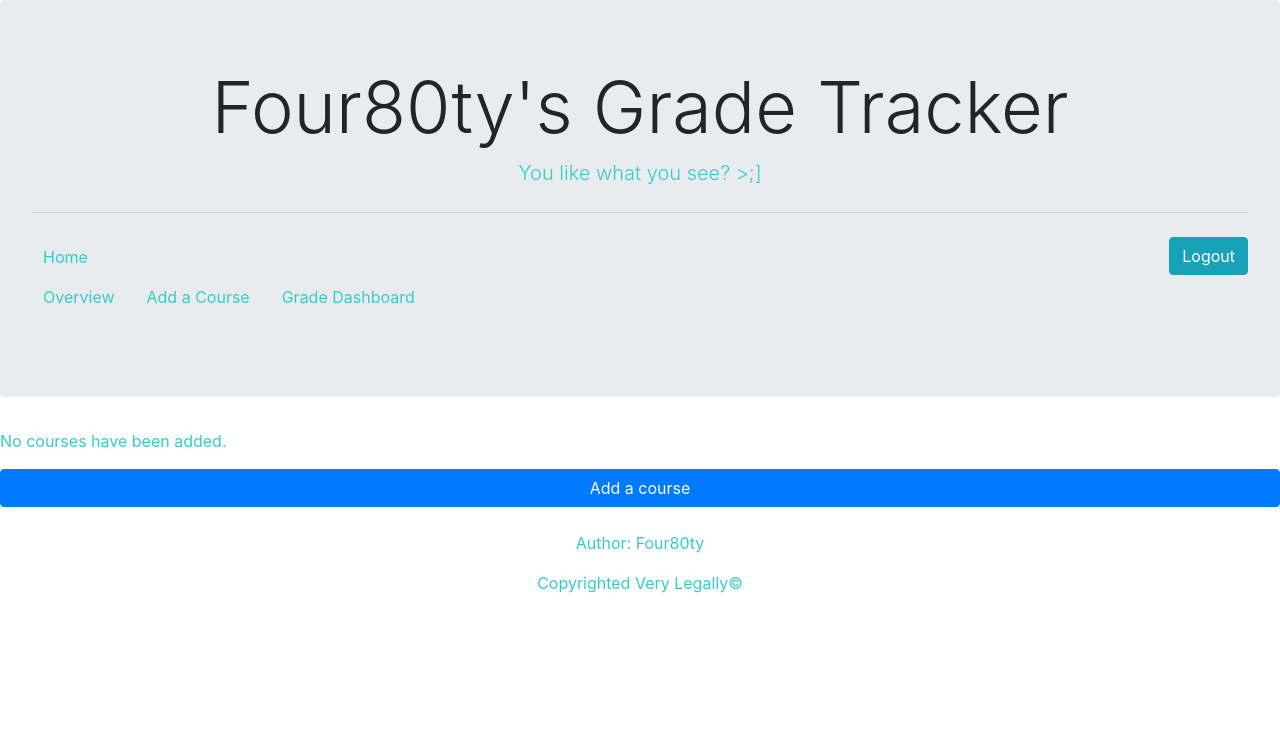
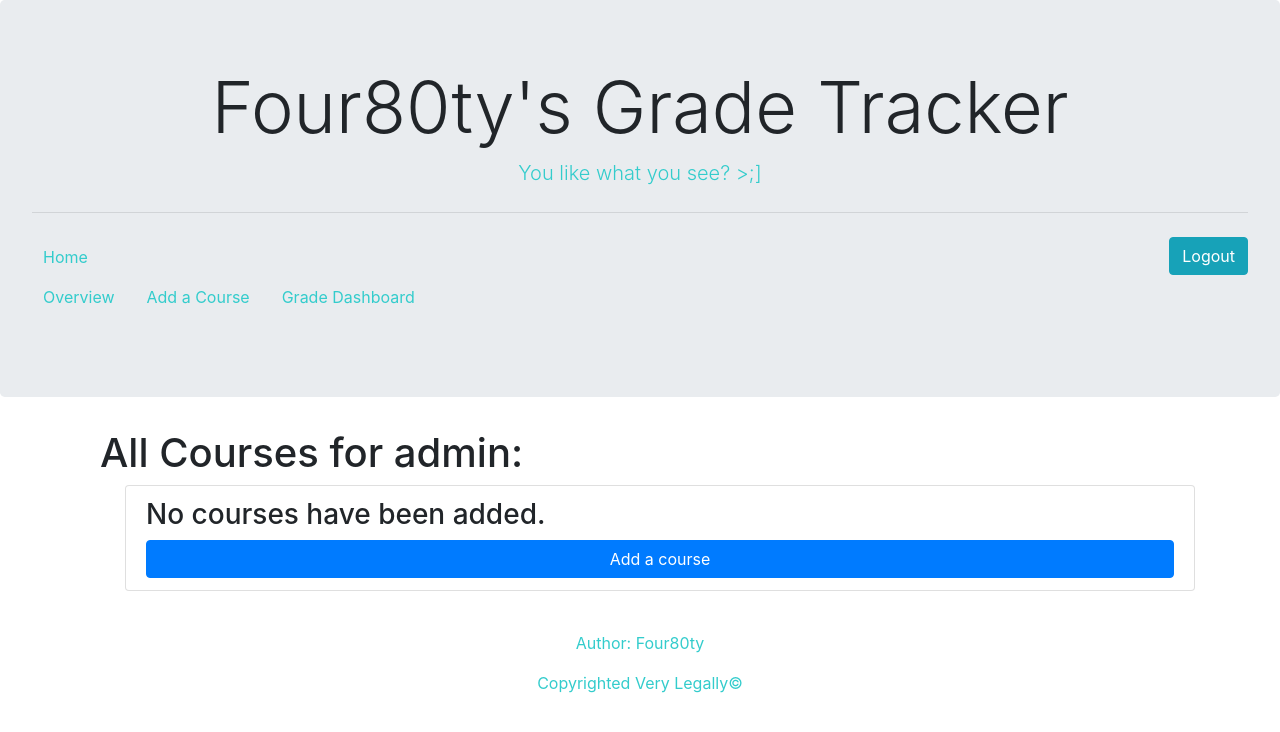
Before and after one commit to rahatmaini/Gradetrackr, a Django app: a page that uses gradetracker/templates/gradetracker/dashboard.html in a window 1280 px wide. Shown: the top 732 px of the page. Run offline with Django 3.2, Linux system fonts and the light colour scheme; a user stored in the database is signed in; data comes from the database, SQL or seed files in the repository; both versions use the stored data as it was after the commit; data that the repository does not hold is empty; some libraries are stand-ins or nearby versions.

Commit message:
cleaned up HTML when there are no courses

```diff
--- a/gradetracker/static/gradetracker/style.css
+++ b/gradetracker/static/gradetracker/style.css
@@ -26,8 +26,4 @@ div.horizontalgap {
   overflow: hidden;
   height: 50px;
   width: 0px;
-<<<<<<< HEAD
 }
-=======
-}
->>>>>>> master
--- a/gradetracker/templates/gradetracker/dashboard.html
+++ b/gradetracker/templates/gradetracker/dashboard.html
@@ -2,12 +2,12 @@
 {% block content %}
 
 
-
-{% if courses_list %}
 <div class="container justify-content-center">
     <div class="container justify-content-center">
         <h1>All Courses for {{ username }}:</h1>
     </div>
+
+{% if courses_list %}
 
     <ul>
     {% for course in courses_list %}
@@ -29,8 +29,15 @@
 
 </div>
 {% else %}
-    <p>No courses have been added.</p>
-    <a href="{% url 'gradetracker:add' %}" class="btn btn-primary" style="width: 100%">Add a course</a>
+    <ul>
+
+
+    <li class="list-group-item">
+        <h3>No courses have been added.</h3>
+        <a href="{% url 'gradetracker:add' %}" class="btn btn-primary" style="width: 100%">Add a course</a>
+    </li>
+    </ul>
+
 {% endif %}
 
 
```
Also changed, not shown: db.sqlite3.
